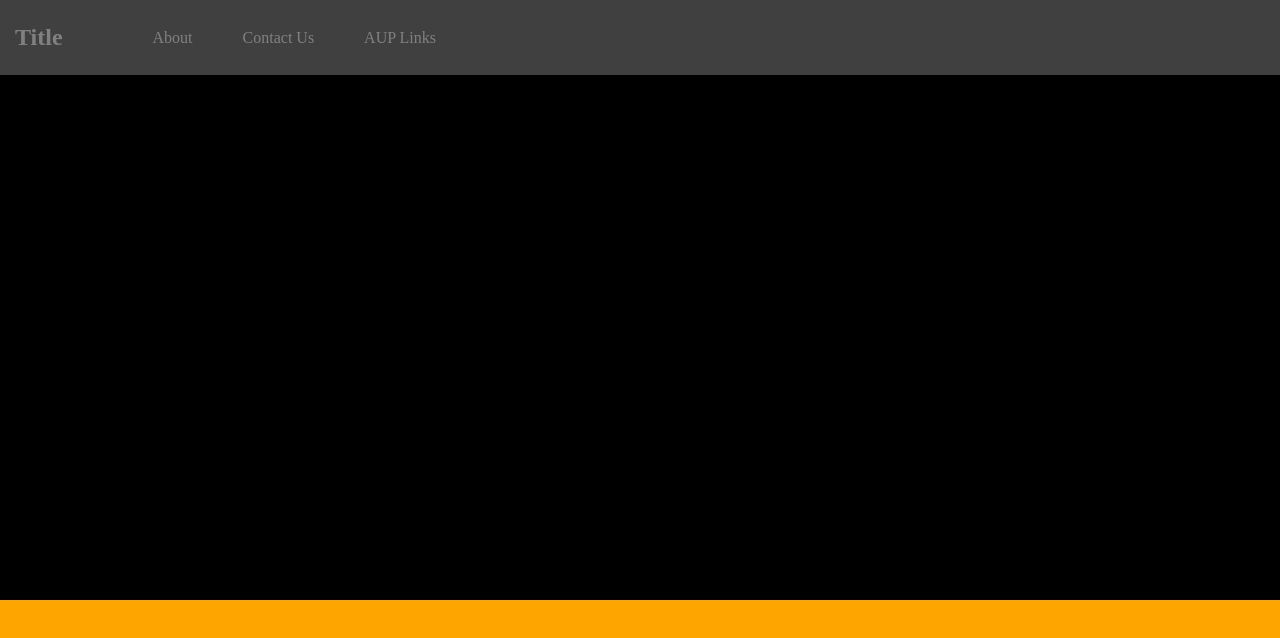
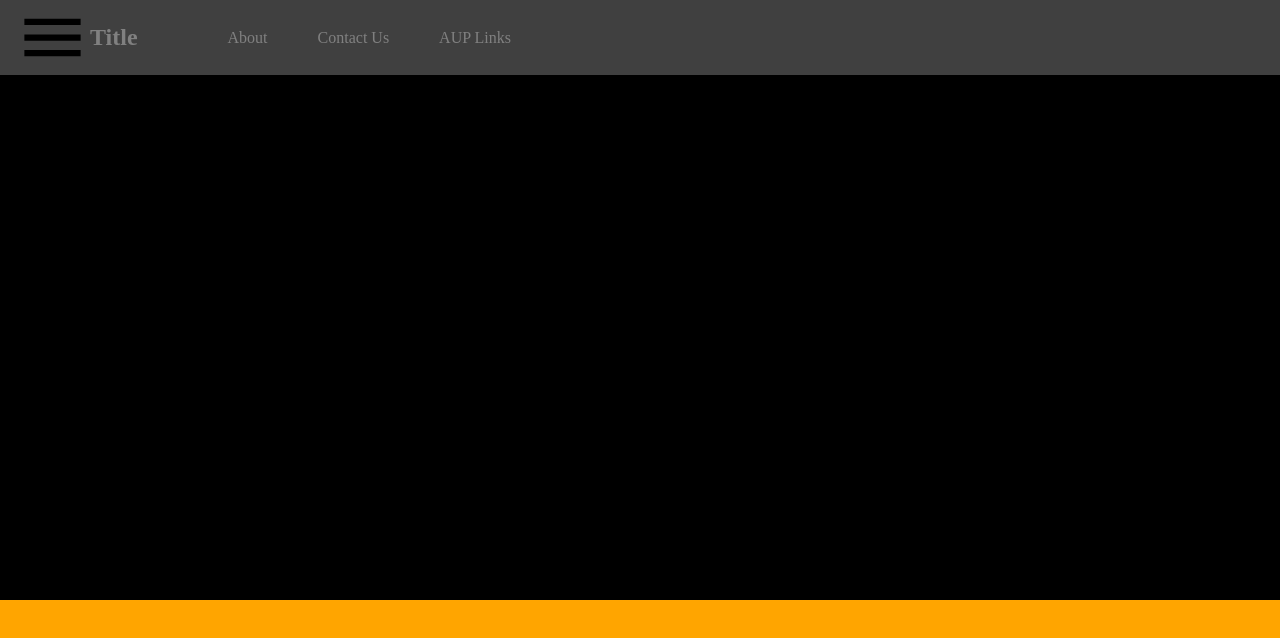
Before and after one commit to Ereneta/aup-virtual-nav, a plain HTML site: page index.html in a window 1280 px wide. Shown: the top 638 px of the page. Drawn offline with Linux system fonts and the light colour scheme.

Commit message:
Add menu icon to navbar

```diff
--- a/index.html
+++ b/index.html
@@ -9,6 +9,7 @@
 </head>
 <body>
     <nav>
+        <img src="assets/img/menu.svg" alt="Menu icon">
         <h1>Title</h1>
         <ul>
             <a><li>About</li></a>
```
